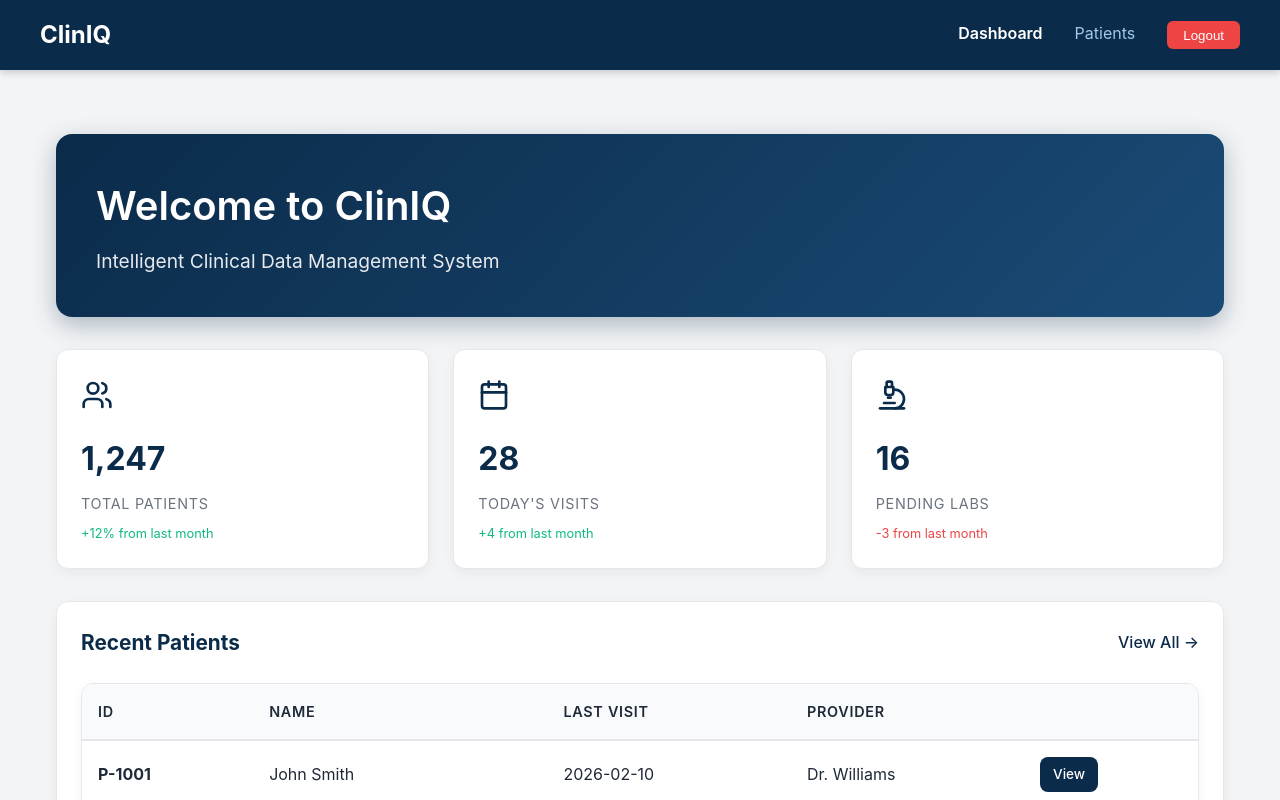
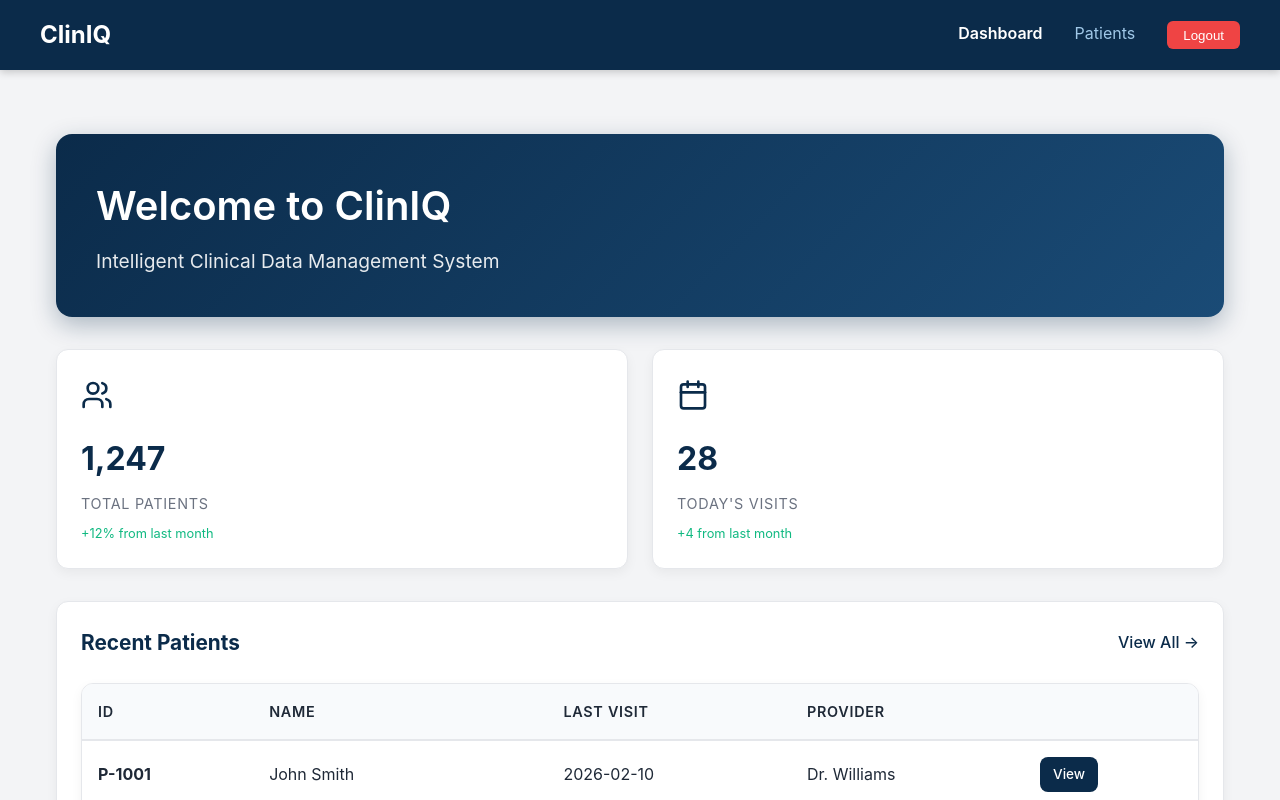
Before and after one commit to nellyuiop/icdms-frontend, a Next.js app: page / in a window 1280 px wide. Shown: the top 800 px of the page. Built offline with nearby package versions, Linux system fonts and the light colour scheme.

Commit message:
removed pending labs

```diff
--- a/app/page.tsx
+++ b/app/page.tsx
@@ -6,7 +6,6 @@ export default function Home() {
   const stats = [
     { label: "Total Patients", value: "1,247", icon: Users, change: "+12%" },
     { label: "Today's Visits", value: "28", icon: Calendar, change: "+4" },
-    { label: "Pending Labs", value: "16", icon: Microscope, change: "-3" },
   ];
 
   const recentPatients = [
@@ -38,7 +37,6 @@ export default function Home() {
         <p style={{ fontSize: "1.2rem", opacity: 0.9 }}>
           Intelligent Clinical Data Management System
         </p>
-
       </div>
 
       {/* Stats Grid */}
@@ -46,7 +44,7 @@ export default function Home() {
         {stats.map((stat, index) => (
           <div key={index} className="stat-card">
             <div style={{ fontSize: "2rem", marginBottom: "0.5rem" }}>
-              <stat.icon size={32} color="#0b2b4a"/>
+              <stat.icon size={32} color="#0b2b4a" />
             </div>
             <div className="stat-value">{stat.value}</div>
             <div className="stat-label">{stat.label}</div>
@@ -132,10 +130,7 @@ export default function Home() {
           gap: "1rem",
           marginTop: "2rem",
         }}
-      >
-
-
-      </div>
+      ></div>
     </div>
   );
 }
```
Also changed, not shown: 1 other file (tests, documents, lock files or other folders).
